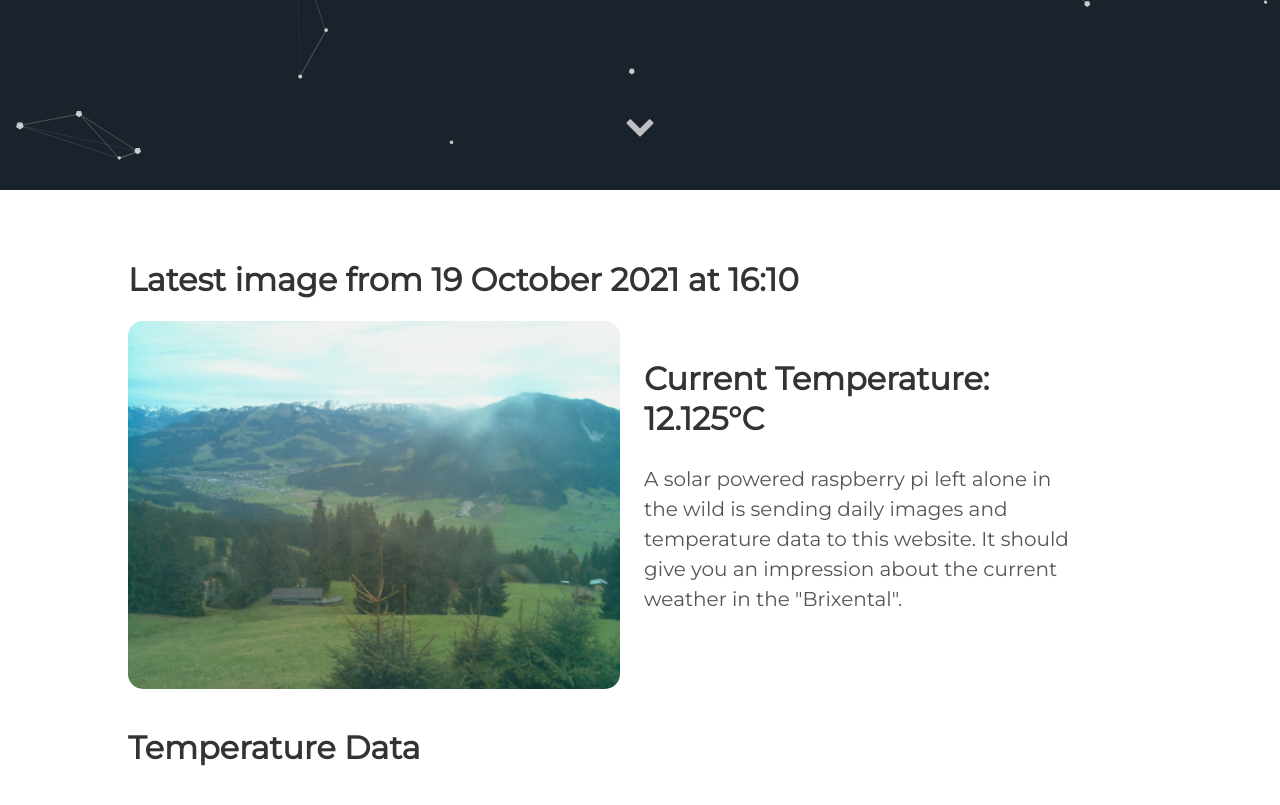
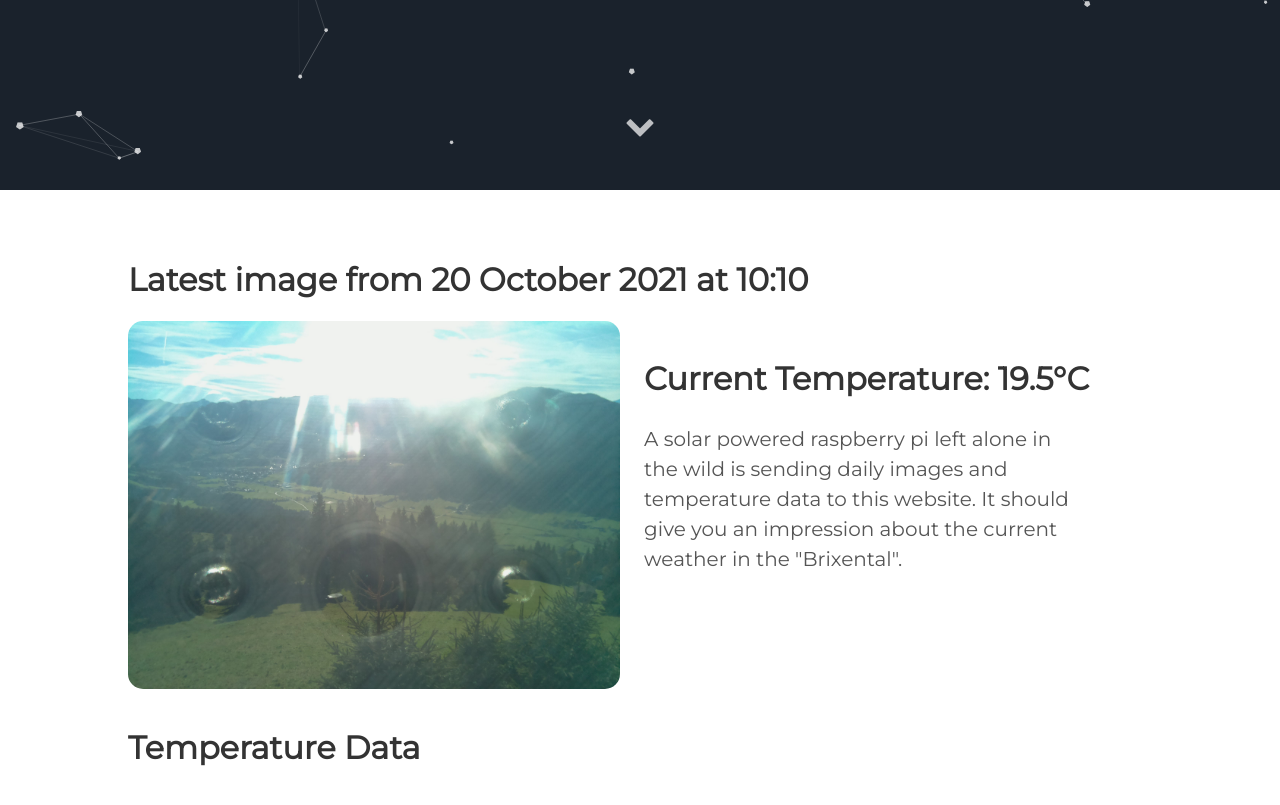
Before and after one commit to vektorious/vektorious.github.io, a Jekyll site: the page built from resources/huette.md, in a window 1280 px wide and 900 px high, scrolled down 710 px. Shown: the top 805 px of the window. Built offline with Jekyll 4.4.1, drawn with Linux system fonts in a browser that asks for light colours.

Commit message:
I'm a bot beep boop

```diff
--- a/resources/huette.md
+++ b/resources/huette.md
@@ -6,13 +6,13 @@ image: '/assets/img/'
 description: 'Live image from the Austrian alps'
 twitter_text: ' '
 ---
-## Latest image from 19 October 2021 at 16:10
+## Latest image from 20 October 2021 at 10:10
 <div class="huette">
   <div class="huette-image">
     <img src="{{ "/assets/img/huette.jpg" | prepend: site.baseurl }}">
   </div>
   <div class="huette-text">
-        <h2>Current Temperature: 12.125°C</h2>
+        <h2>Current Temperature: 19.5°C</h2>
         <p>A solar powered raspberry pi left alone in the wild is sending daily images and temperature data to this website. It should give you an impression about the current weather in the "Brixental".</p>
 
   </div>
```
Also changed, not shown: rpi-script/2021-10-20_100919.txt (renamed from rpi-script/2021-10-19_160918.txt, +5 -5 lines), rpi-script/huette.md (+2 -2 lines), assets/img/huette.jpg, assets/img/temp_plot.png, rpi-script/temp_plot.png, 1 other file.
